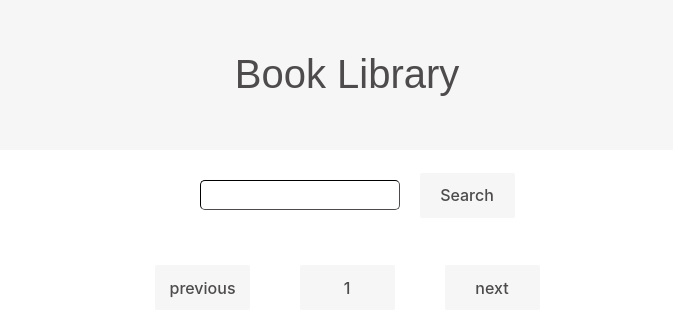
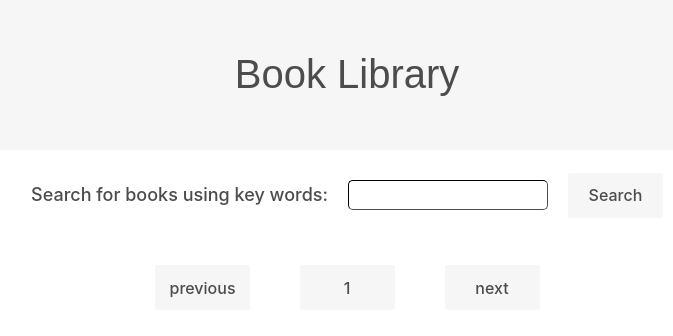
Before and after one commit to isadoramz/book-library, a React (Create React App) app: page / in a window 1280 px wide. Shown: the top 336 px of the page, without its empty margins (293-966 px from the left). Built offline with nearby package versions, Linux system fonts and the light colour scheme.

Commit message:
chore[SearchBox]: implement label

```diff
--- a/src/components/searchBox/SearchBox.css
+++ b/src/components/searchBox/SearchBox.css
@@ -29,5 +29,6 @@
 
 label {
     color: #4d4b4b;
-    font-weight: bold;
+    font-weight: 500;
+    font-size: 18px;
 }
--- a/src/components/searchBox/SearchBox.js
+++ b/src/components/searchBox/SearchBox.js
@@ -8,6 +8,7 @@ function SearchBox(props) {
   return(
     <div className="search-box">
       <div>
+        <label>Search for books using key words:</label>
         <input className="input-search" onChange={e => {searchFieldValue = e.target.value}} type="text"></input>
         <button className="input-button" onClick={() => props.keyWordHandler(searchFieldValue)}>Search</button>
       </div>
```
